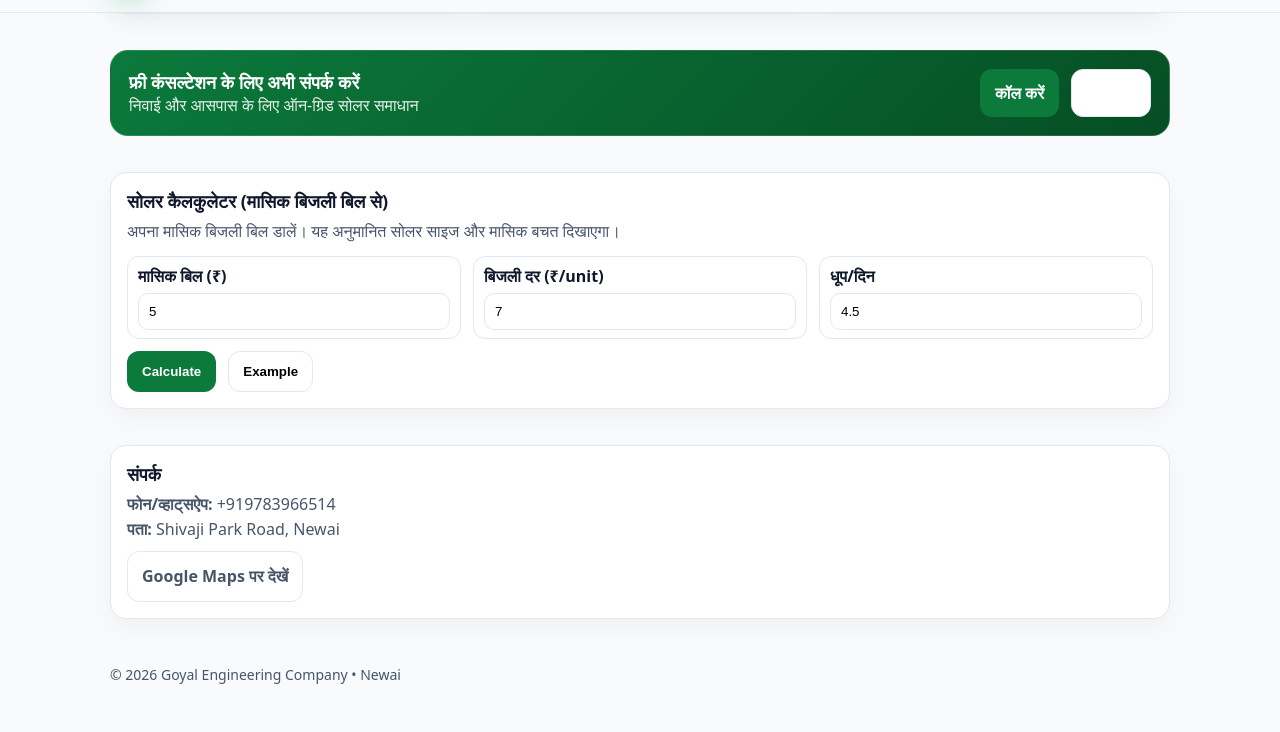
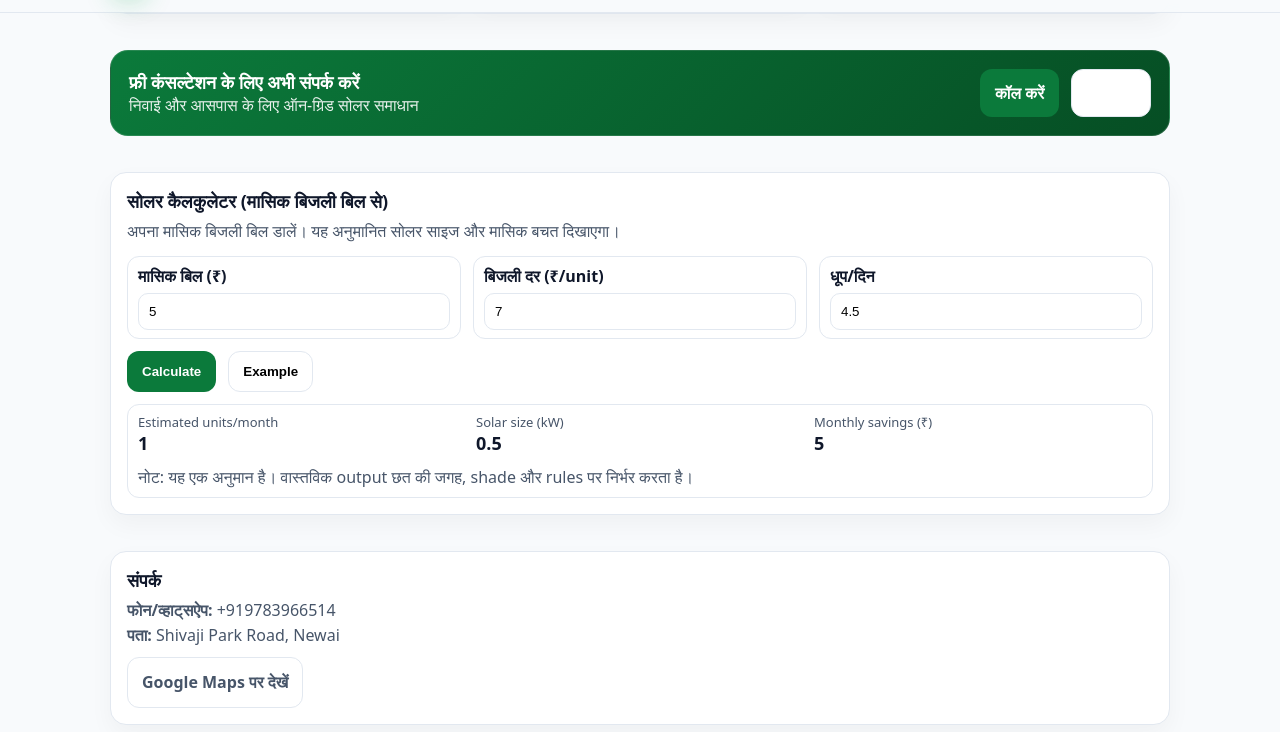
Before and after one commit to kanishk338/goyal-Engineering-Com, a plain HTML site: page index.html in a window 1280 px wide. Both pictures are taken after typing "5" into the empty fields and a click on the button "Calculate". Shown: the part 957-1689 px from the top of the page. Drawn offline with Linux system fonts and the light colour scheme.

Commit message:
Update index.html

```diff
--- a/index.html
+++ b/index.html
@@ -280,5 +280,43 @@
 <script>
   document.getElementById('y').textContent = new Date().getFullYear();
 </script>
+  <script>
+  function fmtINR(n){
+    return new Intl.NumberFormat('en-IN', { maximumFractionDigits: 0 }).format(Math.round(n));
+  }
+
+  function fillExample(){
+    document.getElementById('billInr').value = 3000;
+    document.getElementById('tariff').value = 7;
+    document.getElementById('sunHours').value = 4.5;
+    runSolarCalc();
+  }
+
+  function runSolarCalc(){
+    const bill = Number(document.getElementById('billInr').value || 0);
+    const tariff = Number(document.getElementById('tariff').value || 0);
+    const sunHours = Number(document.getElementById('sunHours').value || 0);
+
+    if(bill <= 0 || tariff <= 0 || sunHours <= 0){
+      alert('Please enter valid values.');
+      return;
+    }
+
+    const unitsPerMonth = bill / tariff;
+
+    const performanceRatio = 0.75;
+    const kwRequired = unitsPerMonth / (30 * sunHours * performanceRatio);
+
+    const kwRounded = Math.max(0.5, Math.round(kwRequired * 2) / 2);
+
+    const genPerMonth = kwRounded * 30 * sunHours * performanceRatio;
+    const savings = Math.min(bill, genPerMonth * tariff);
+
+    document.getElementById('calcOut').style.display = 'block';
+    document.getElementById('outUnits').textContent = fmtINR(unitsPerMonth);
+    document.getElementById('outKw').textContent = kwRounded.toFixed(1);
+    document.getElementById('outSave').textContent = fmtINR(savings);
+  }
+</script>
 </body>
 </html>
```
